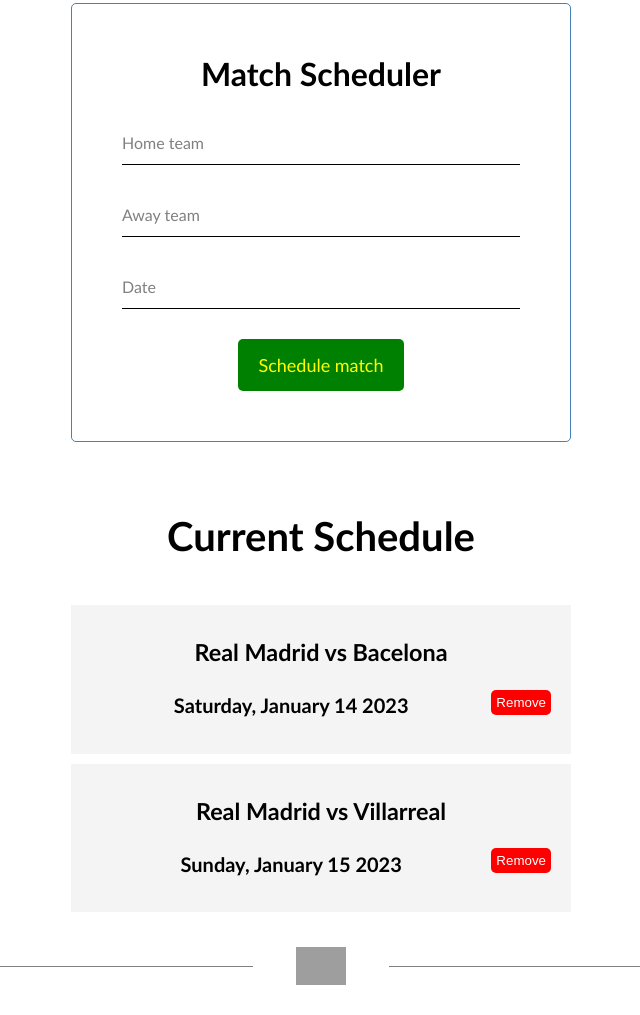
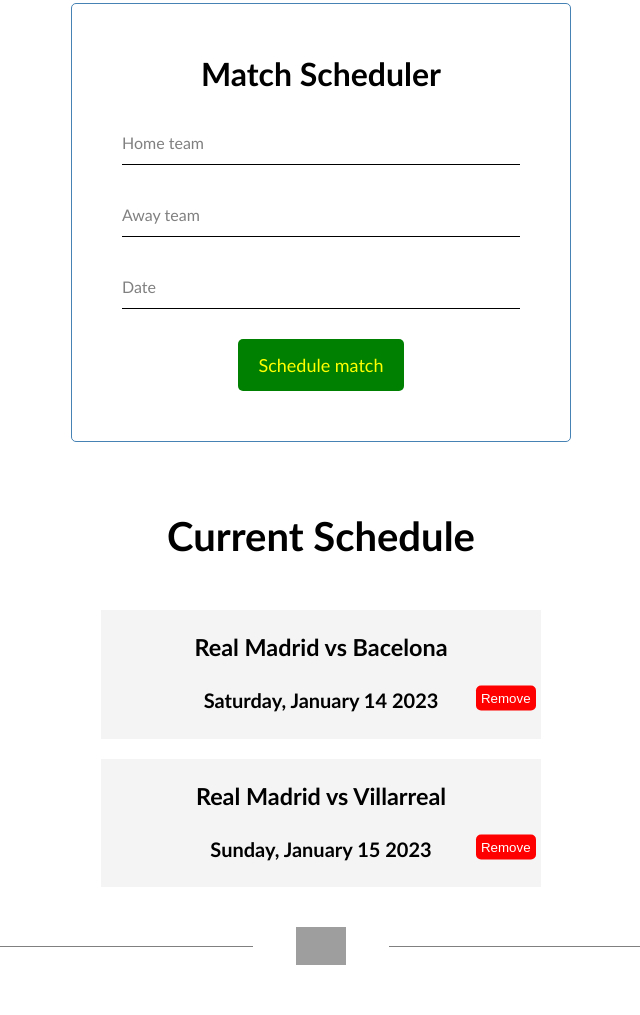
Before and after one commit to Probabilitys/real-madrid, a React app: page /#/matches in a window 1280 px wide. Shown: the part 258-1273 px from the top of the page, without its empty margins (319-959 px from the left). Built offline with nearby package versions, Linux system fonts and the light colour scheme; grey boxes are pictures that could not be loaded.

Commit message:
first commit

```diff
--- a/src/components/MatchesDisplay.css
+++ b/src/components/MatchesDisplay.css
@@ -1,11 +1,10 @@
 .match {
-    min-width: 500px;
+    min-width: 40%;
     font-family:'Gill Sans', 'Gill Sans MT', 'Trebuchet MS', sans-serif;
     text-align: center;
     font-size: 20px;
     background: #f4f4f4;
-    margin: 5px;
-    padding: 10px 20px;
+    margin: 10px;
 }
 
 .schduler-header {
@@ -13,11 +12,25 @@
     font-size: 2.5em;
 }
 
+.date-container {
+    position: relative;
+}
+
+.date-header {
+    width: 100%;
+    position: relative;
+}
+
+
 .remove-btn {
+    position: absolute;
+    right: 0;
+    top: 0;
+    transform: translate(0, -50%);
     border: transparent;
     border-radius: 5px;
-    float: right;
     padding: 5px;
+    margin: 10px 5px;
     background: red;
     color: white;
     cursor: pointer;
--- a/src/components/MatchesDisplay.js
+++ b/src/components/MatchesDisplay.js
@@ -7,13 +7,19 @@
     return (
         <div className='match'>
             <h3>{match.home} vs {match.away}</h3>
+            <div className='date-container'>
+                <h4 className='date-header'>{match.date}</h4>
                 <button
                     className='remove-btn'
                     onClick={() =>{onDelete(match.id)}}
                 >
                     Remove
                 </button>
-            <h4>{match.date}</h4>
+            </div>
+
+
+
+
         </div>
     )
 }
```
Lines whose indentation alone changed are shown as unchanged.
